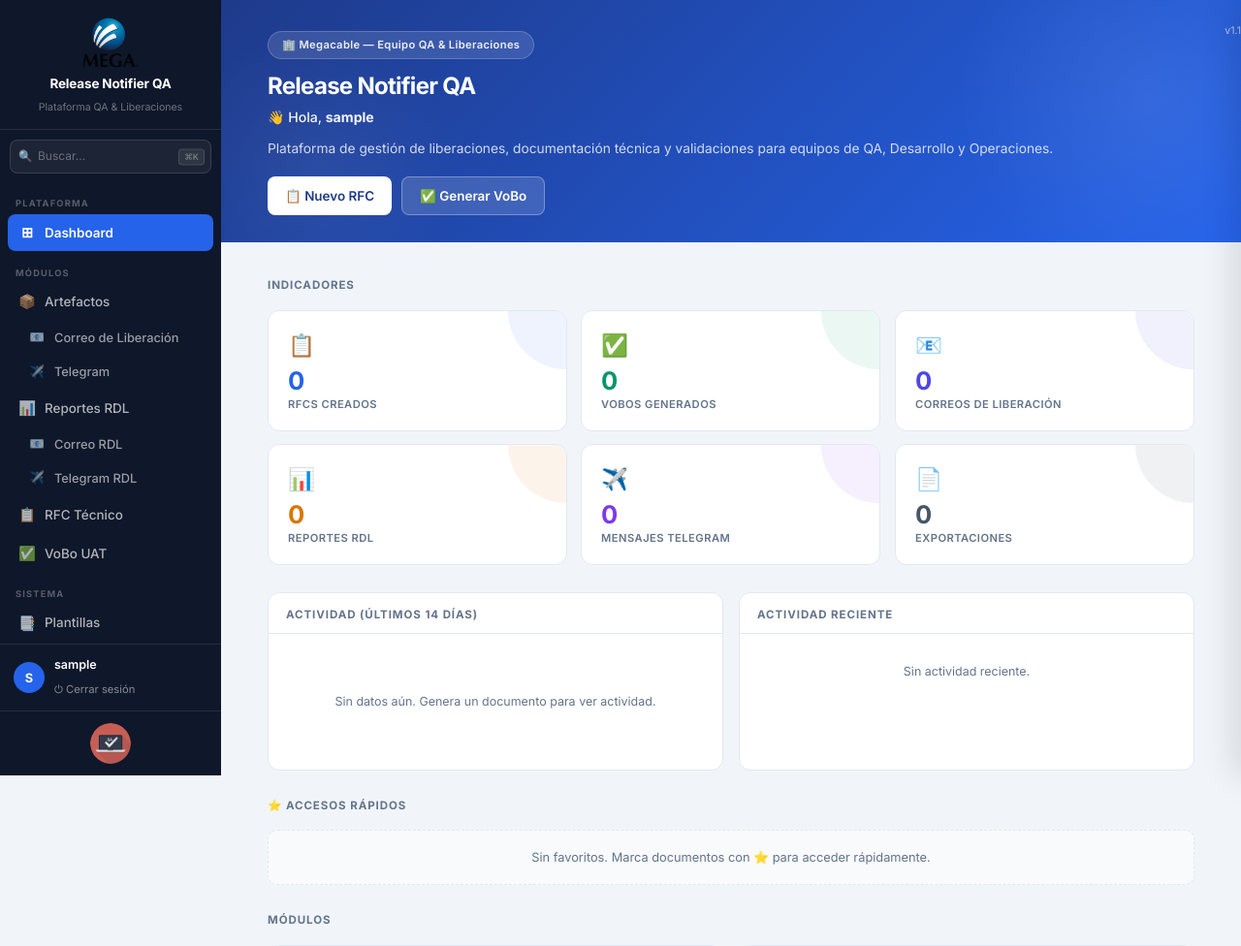
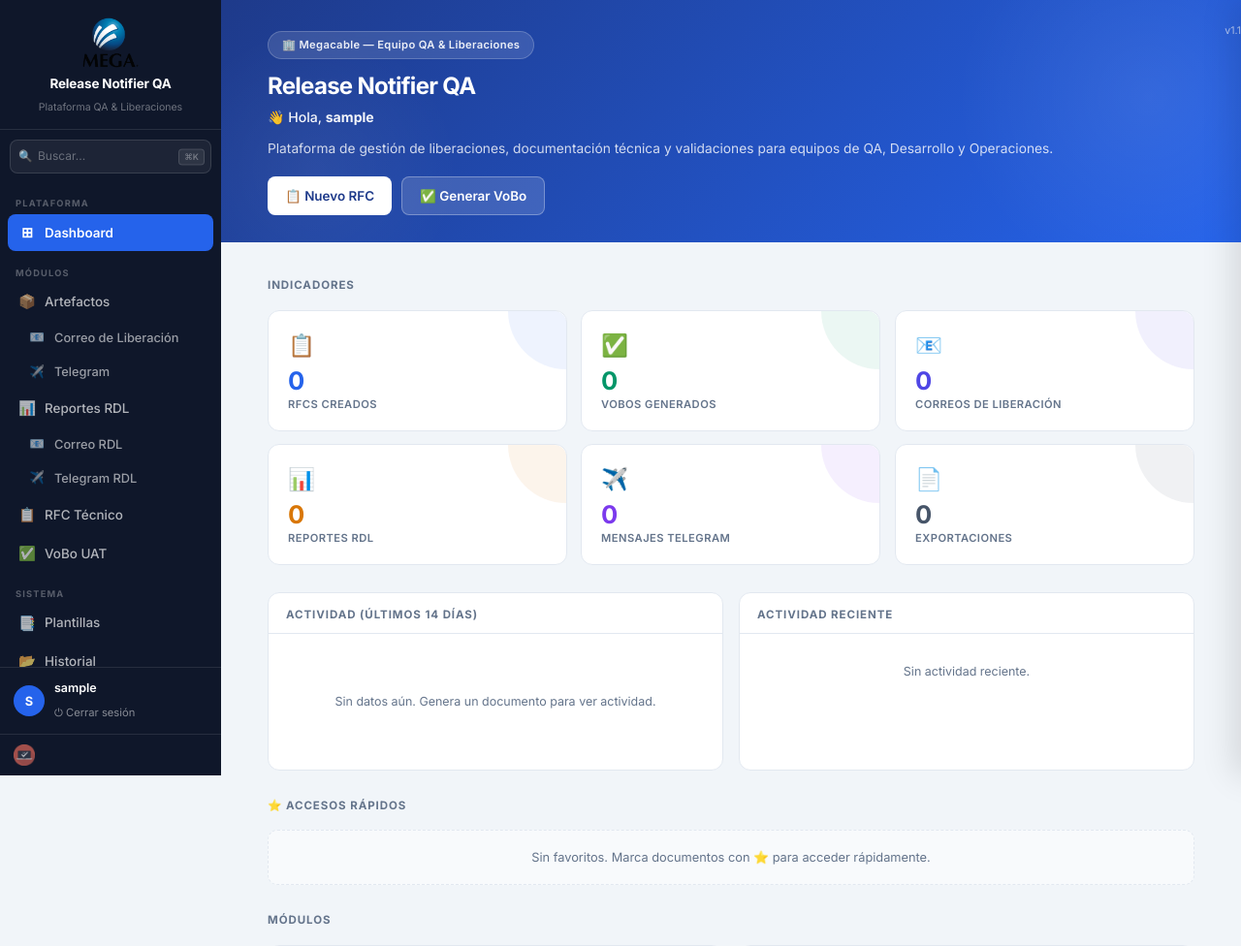
Before and after one commit to pabloloz/release-mail-generator, a Spring Boot app: page / in a window 1280 px wide. Shown: the top 976 px of the page at 97% size. Run offline with Spring Boot 4, Linux system fonts and the light colour scheme; the visitor is signed in with stand-in values (Sample User, id 1); data that the repository does not hold is empty; some of the project's set-up classes (security, data sources, template engines, error pages and the like) are left out, and stand-ins take their place.

Commit message:
style(sidebar): Etapa 2c - logo QA como marca discreta
- Quita border-radius:50% y el fondo que lo hacia ver como boton circular rojo; se reduce a 22px (antes 42px) y se alinea a la izquierda, igual que el bloque de usuario justo arriba
- Agrega title='Release Notifier QA' al <img> (sin inventar significado nuevo)
- Sigue siendo la misma imagen /images/logo-qa.png, mismo alt, mismo onerror fallback

```diff
--- a/release-mail-generator/src/main/resources/static/css/dashboard.css
+++ b/release-mail-generator/src/main/resources/static/css/dashboard.css
@@ -50,8 +50,10 @@
 }
 .sidebar-subnav-item .nav-icon { font-size: .78rem; }
 .nav-icon { font-size: .9rem; flex-shrink: 0; width: 18px; text-align: center; }
-.sidebar-footer { padding: 12px 14px; border-top: 1px solid rgba(255,255,255,.1); display: flex; align-items: center; justify-content: center; }
-.sidebar-footer img { height: 42px; width: auto; object-fit: contain; border-radius: 50%; opacity: .88; }
+/* Logo QA: marca discreta alineada a la izquierda, igual que el bloque de
+   usuario justo arriba (misma indentación, sin fondo ni forma de botón). */
+.sidebar-footer { padding: 10px 14px; border-top: 1px solid rgba(255,255,255,.1); display: flex; align-items: center; justify-content: flex-start; }
+.sidebar-footer img { height: 22px; width: auto; object-fit: contain; opacity: .7; }
 .sidebar-nav-item { transition: background .15s, color .15s, transform .08s ease; }
 .sidebar-nav-item:active { transform: scale(.97); }
 
--- a/release-mail-generator/src/main/resources/templates/fragments/sidebar.html
+++ b/release-mail-generator/src/main/resources/templates/fragments/sidebar.html
@@ -86,7 +86,7 @@
         </div>
     </div>
     <div class="sidebar-footer">
-        <img src="/images/logo-qa.png" alt="QA" onerror="this.style.display='none'">
+        <img src="/images/logo-qa.png" alt="QA" title="Release Notifier QA" onerror="this.style.display='none'">
     </div>
 </aside>
 
```
